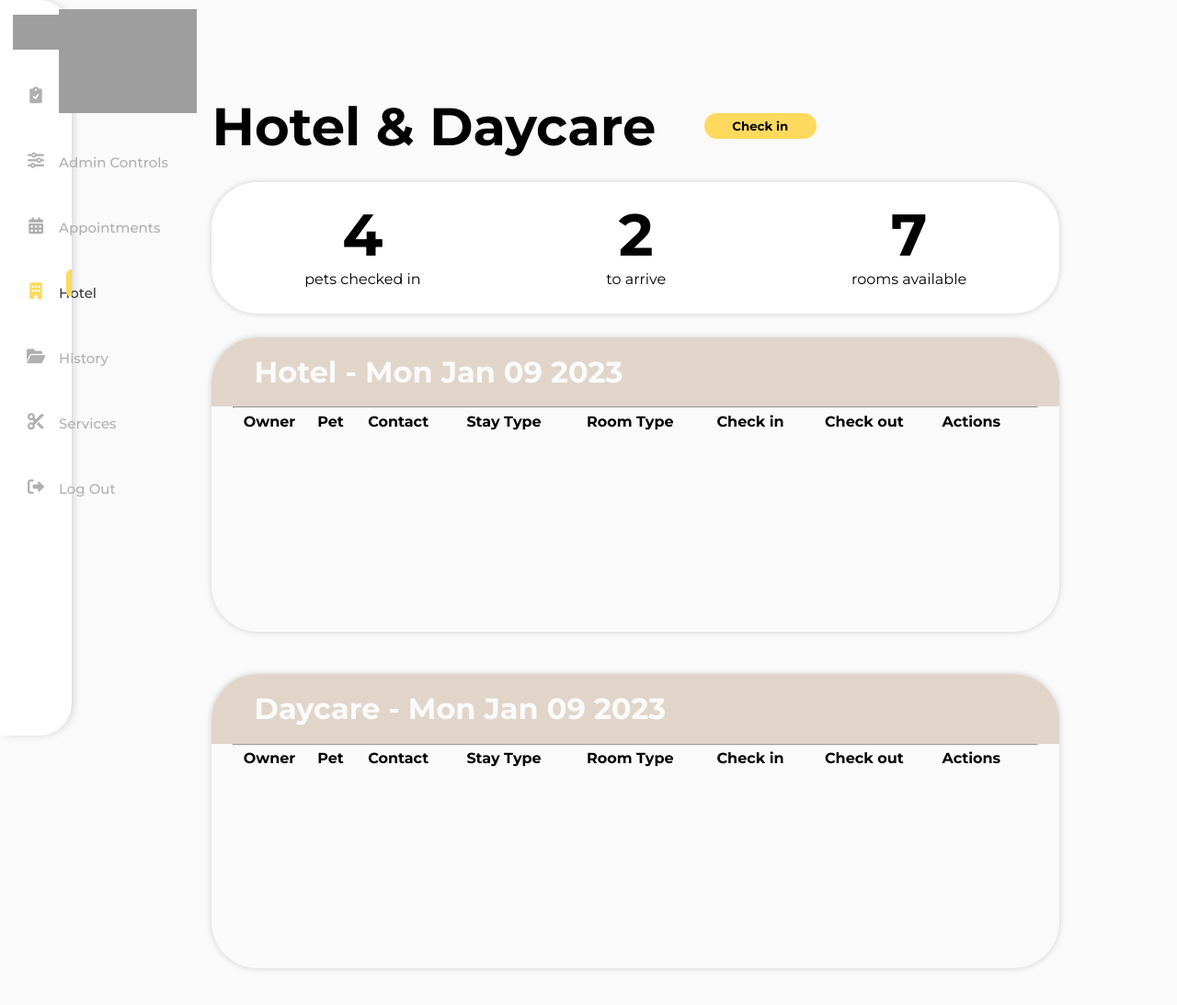
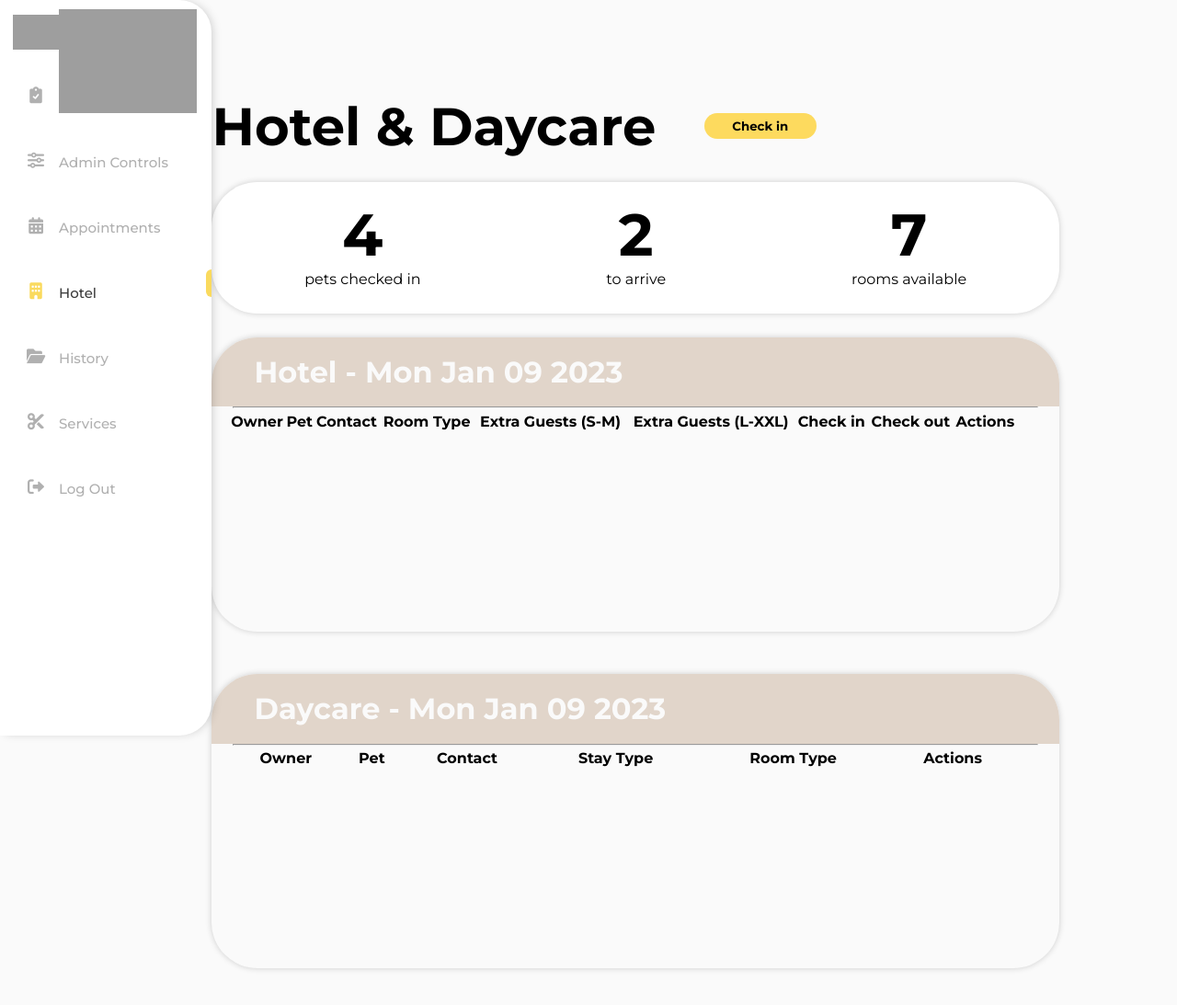
Before and after one commit to akbama/La-Luna, a PHP site: page /hotel.php in a window 1280 px wide. Shown: the top 1093 px of the page at 92% size. Run offline with PHP 8.4, Linux system fonts and the light colour scheme; data comes from the database, SQL or seed files in the repository; lists and menus that the app fills with data are empty; grey boxes are pictures that could not be loaded.

Commit message:
hotel changes

```diff
--- a/Hotel/hotel.php
+++ b/Hotel/hotel.php
@@ -126,8 +126,9 @@
             <th>Owner</th>
             <th>Pet</th>
             <th>Contact</th>
-            <th>Stay Type</th>
             <th>Room Type</th>
+            <th>Extra Guests (S-M)</th>
+            <th>Extra Guests (L-XXL)</th>
             <th>Check in</th>
             <th>Check out</th>
             <th>Actions</th>
@@ -139,10 +140,11 @@
                 <td class="tg-text1"><?php echo $row['Owners_Name']; ?></td>
                 <td class="tg-text2"><?php echo $row['Pets_Name']; ?></td>
                 <td class="tg-text3"><?php echo $row['Contact_Number']; ?></td>
-                <td class="tg-text4"><?php echo $row['Stay_Type']; ?></td>
-                <td class="tg-text5"><?php echo $row['Room_Type']; ?></td>
-                <td class="tg-text6"><?php echo "temp"; ?></td>
-                <td class="tg-text7"><?php echo "temp" ?></td>
+                <td class="tg-text4"><?php echo $row['Room_Type']; ?></td>
+                <td class="tg-text5"><?php echo $row['Extra_Guests1']; ?></td>
+                <td class="tg-text6"><?php echo $row['Extra_Guests2']; ?></td>
+                <td class="tg-text7"><?php echo $row['Check_In_Date']; ?></td>
+                <td class="tg-text8"><?php echo $row['Check_Out_Date']; ?></td>
                     <td><button class="button" id="tg-button">Checkout</button>
                 </td>
               </tr>
@@ -167,21 +169,16 @@
             <th>Contact</th>
             <th>Stay Type</th>
             <th>Room Type</th>
-            <th>Check in</th>
-            <th>Check out</th>
             <th>Actions</th>
           </tr>
             <?php
-              while($row = $result->fetch_assoc()) {
+              while($row = $result1->fetch_assoc()) {
               ?>
               <tr>
                 <td class="tg2-text1"><?php echo $row['Owners_Name']; ?></td>
                 <td class="tg2-text2"><?php echo $row['Pets_Name']; ?></td>
                 <td class="tg2-text3"><?php echo $row['Contact_Number']; ?></td>
-                <td class="tg2-text4"><?php echo $row['Stay_Type']; ?></td>
-                <td class="tg2-text5"><?php echo $row['Room_Type']; ?></td>
-                <td class="tg2-text6"><?php echo "temp"; ?></td>
-                <td class="tg2-text7"><?php echo "temp" ?></td>
+                <td class="tg2-text4"><?php echo $row['Pet_Size']; ?></td>
                     <td><button class="button" id="tg2-button">Checkout</button>
                 </td>
               </tr>
--- a/Hotel/hoteldata.php
+++ b/Hotel/hoteldata.php
@@ -11,6 +11,6 @@
     die("Connection failed: " . $connect->connect_error);
 }
 $result = $connect->query("SELECT * FROM `hotel_services`,`customer_details` WHERE `hotel_services`.`Owners_ID`= `customer_details`.`Owners_ID` AND cast(App_Date AS date) = CURDATE();") or die($connect->error);
-
+$result1 = $connect->query("SELECT * FROM `hotel_services_daycare`,`customer_details` WHERE `hotel_services_daycare`.`Owners_ID`= `customer_details`.`Owners_ID` AND cast(App_Date AS date) = CURDATE();") or die($connect->error);
 $connect->close();
 ?>
--- a/Hotel/hotelstyle.css
+++ b/Hotel/hotelstyle.css
@@ -279,14 +279,14 @@
 }
 
 
-.tg td
+.tg td, .tg2 td
 {
   text-align: center;
   vertical-align:middle;
 }
 
 
-#tg-button2 {
+#tg2-button {
   padding-left: 10px;
   padding-right: 10px;
   padding-top: 3px;
--- a/La Luna Calendar/calendarformhandle.php
+++ b/La Luna Calendar/calendarformhandle.php
@@ -45,7 +45,6 @@
                 <td class="tg-text6"><?php echo $time; ?></td>
                 <td class="buttons">
                     <button id = "icon" type="submit"><i class="fa-solid fa-cart-shopping"></i></button>
-                    <button id = "icon" type="submit"><i class="fa-solid fa-pen"></i></button>
                     <button id = "icon" type="submit"><i class="fa-solid fa-trash"></i></button>
 
                 </td>
```
Also changed, not shown: Services/add_services.php (+8 -2 lines).
